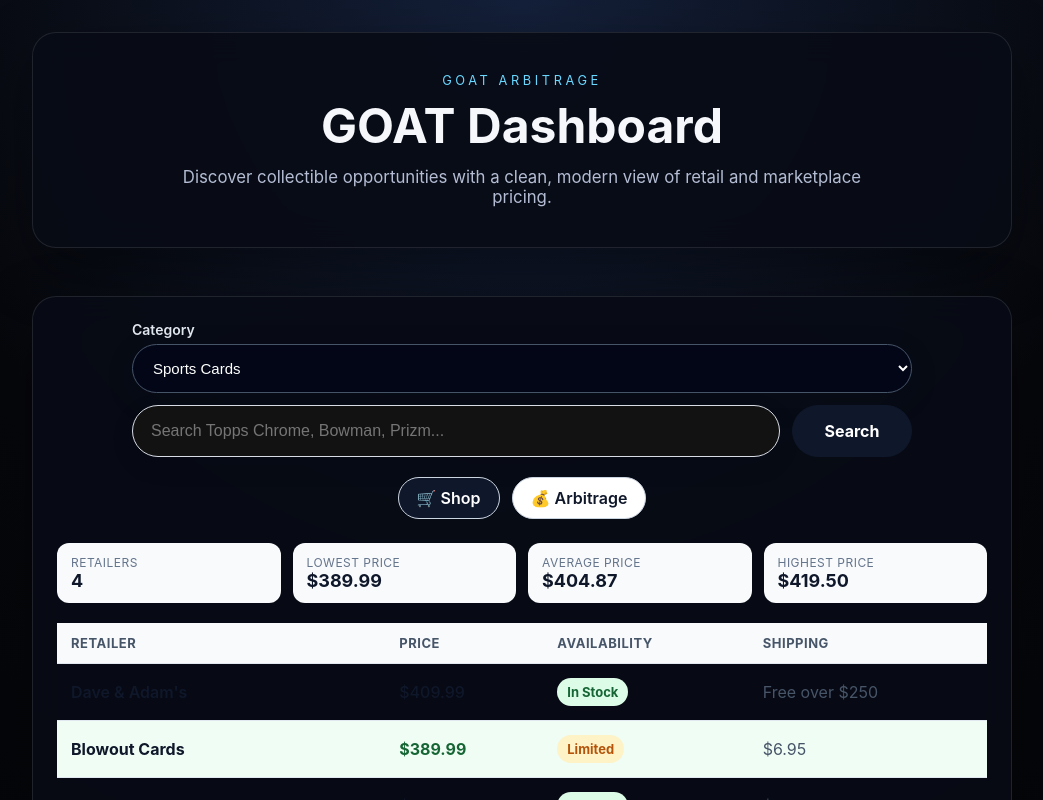
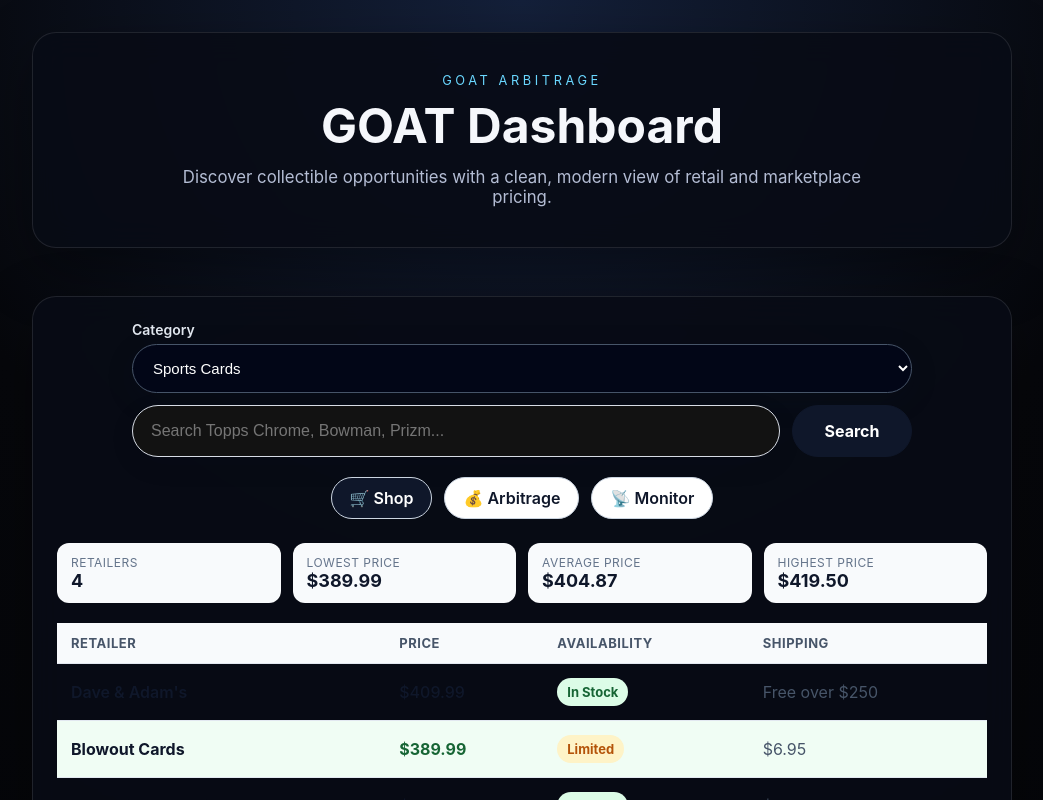
Before and after one commit to andytflynn-maker/GOAT-Arbitrage, a Next.js app: page / in a window 1280 px wide. Shown: the top 800 px of the page, without its empty margins (118-1161 px from the left). Built offline with nearby package versions, Linux system fonts and the light colour scheme.

Commit message:
Connect Monitor cards to Arbitrage

```diff
--- a/app/page.tsx
+++ b/app/page.tsx
@@ -65,7 +65,7 @@ const shopRows = [
 export default function HomePage() {
   const [query, setQuery] = useState('');
   const [selectedCategory, setSelectedCategory] = useState('Sports Cards');
-  const [activeTab, setActiveTab] = useState<'shop' | 'arbitrage'>('shop');
+  const [activeTab, setActiveTab] = useState<'shop' | 'arbitrage' | 'monitor'>('shop');
   const [rows, setRows] = useState<SearchResultRow[]>([]);
   const [summary, setSummary] = useState<SearchSummary | null>(null);
   const [isSearching, setIsSearching] = useState(false);
@@ -272,10 +272,71 @@ export default function HomePage() {
           >
             💰 Arbitrage
           </button>
+          <button
+            type="button"
+            onClick={() => setActiveTab('monitor')}
+            style={{
+              padding: '10px 18px',
+              borderRadius: '999px',
+              border: '1px solid #cbd5e1',
+              background: activeTab === 'monitor' ? '#0f172a' : 'white',
+              color: activeTab === 'monitor' ? 'white' : '#0f172a',
+              fontWeight: 600,
+            }}
+          >
+            📡 Monitor
+          </button>
         </div>
 
         {activeTab === 'shop' ? (
           <RetailerShopPanel rows={shopRows} summary={shopSummary} />
+        ) : activeTab === 'monitor' ? (
+          <div
+            style={{
+              display: 'grid',
+              gridTemplateColumns: 'repeat(auto-fit, minmax(220px, 1fr))',
+              gap: '16px',
+            }}
+          >
+            {[
+              { title: '🔥 Hot Restocks', subtitle: 'Coming Soon' },
+              { title: '🚨 New Drops', subtitle: 'Coming Soon' },
+              { title: '📈 Trending Products', subtitle: 'Coming Soon' },
+              { title: '⭐ Best Opportunities', subtitle: 'Coming Soon' },
+            ].map((card) => (
+              <button
+                key={card.title}
+                type="button"
+                onClick={() => setActiveTab('arbitrage')}
+                style={{
+                  background: '#f8fafc',
+                  borderRadius: '16px',
+                  padding: '20px',
+                  border: '1px solid #e2e8f0',
+                  boxShadow: '0 8px 30px rgba(15, 23, 42, 0.06)',
+                  minHeight: '140px',
+                  display: 'flex',
+                  flexDirection: 'column',
+                  justifyContent: 'center',
+                  gap: '8px',
+                  cursor: 'pointer',
+                  textAlign: 'left',
+                  transition: 'transform 0.2s ease, box-shadow 0.2s ease',
+                }}
+                onMouseEnter={(event) => {
+                  event.currentTarget.style.transform = 'translateY(-2px)';
+                  event.currentTarget.style.boxShadow = '0 12px 30px rgba(15, 23, 42, 0.12)';
+                }}
+                onMouseLeave={(event) => {
+                  event.currentTarget.style.transform = 'translateY(0)';
+                  event.currentTarget.style.boxShadow = '0 8px 30px rgba(15, 23, 42, 0.06)';
+                }}
+              >
+                <div style={{ fontSize: '16px', fontWeight: 700, color: '#0f172a' }}>{card.title}</div>
+                <div style={{ fontSize: '14px', color: '#64748b' }}>{card.subtitle}</div>
+              </button>
+            ))}
+          </div>
         ) : summary ? (
           <div
             style={{
```
